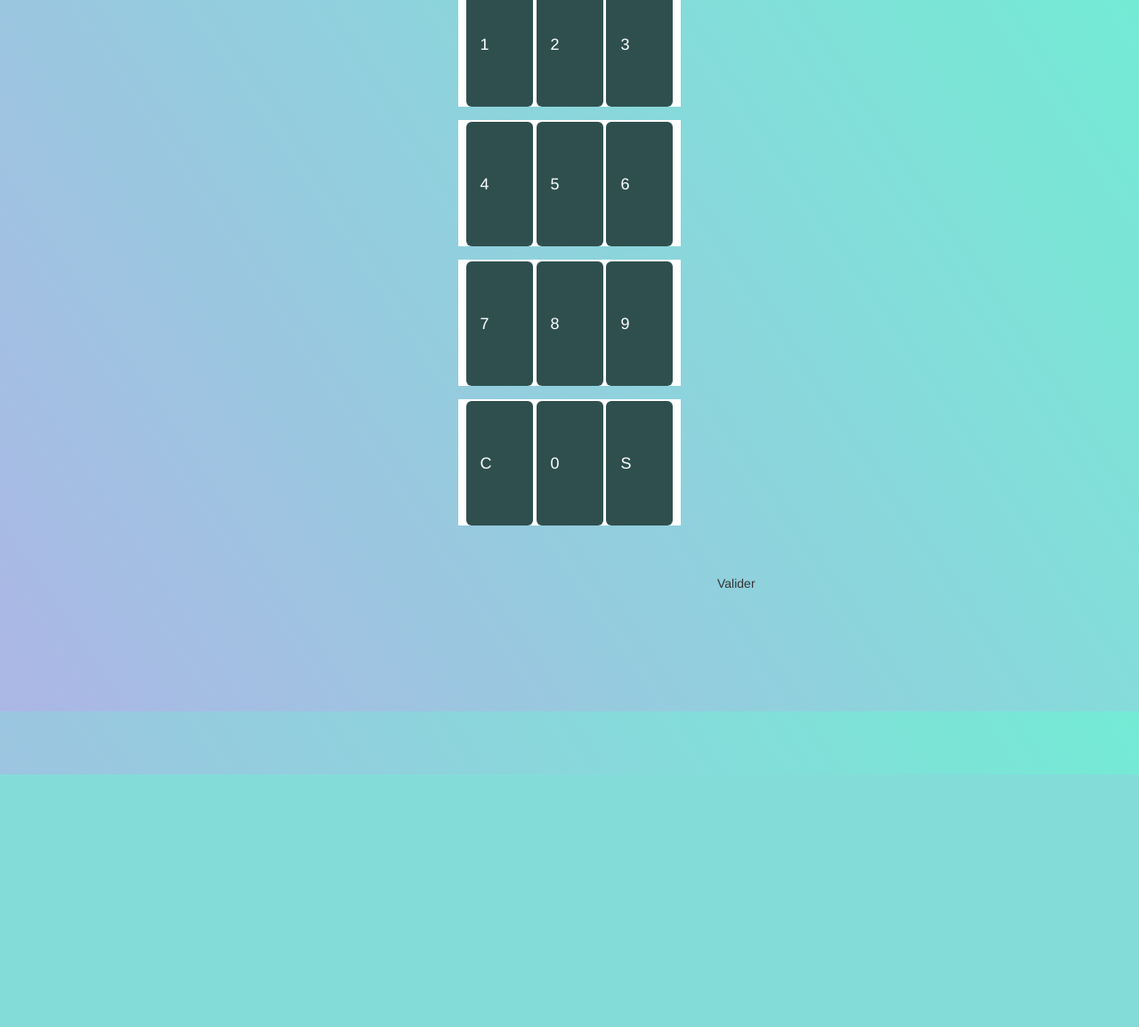
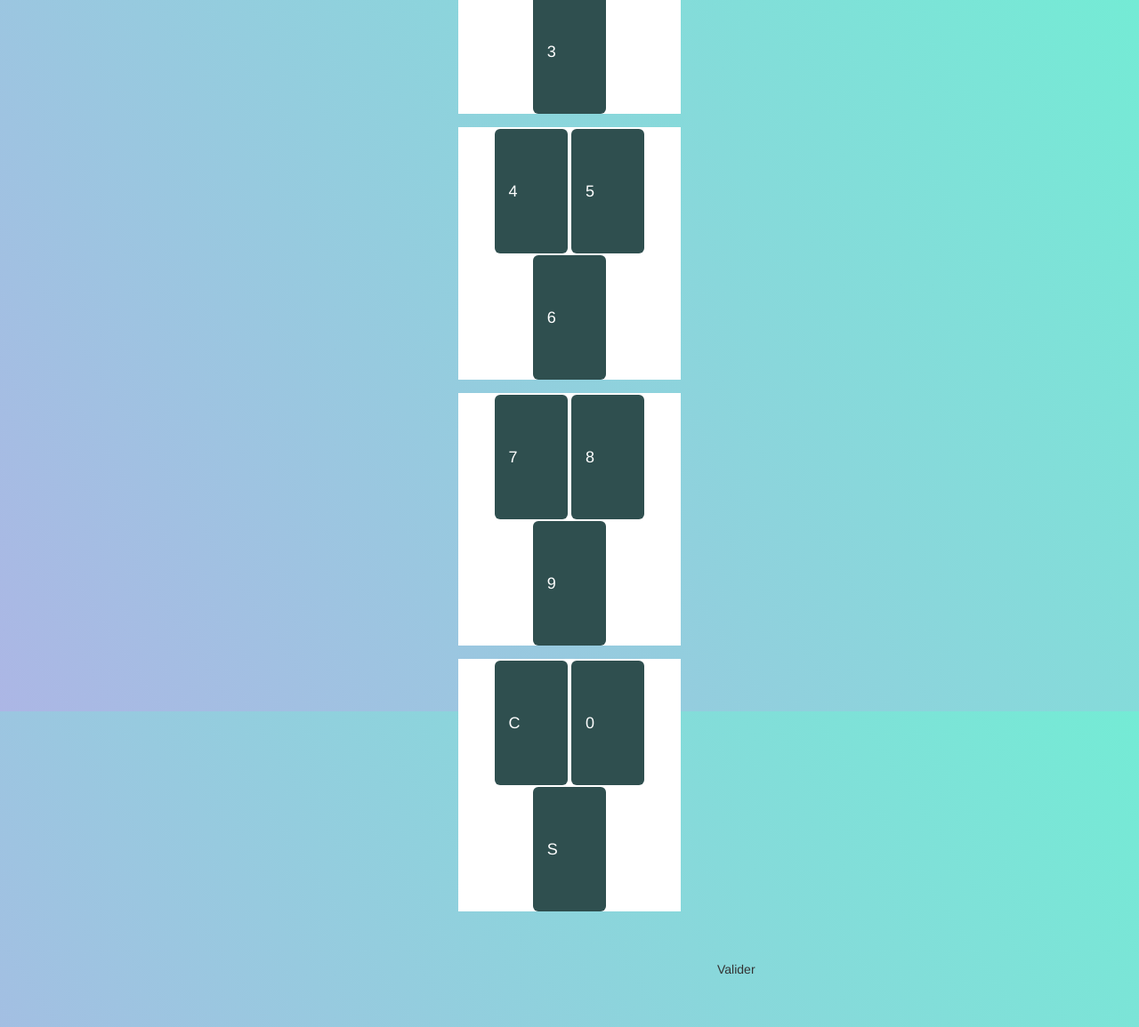
Before and after one commit to abdoulakram/inputpass, a Flask app: page / in a window 1280 px wide. Shown: the whole page at 89% size. Before the commit the page ends 871 px from the top, so only its background shows below. Run offline with Flask 2, Linux system fonts and the light colour scheme; some libraries are stand-ins or nearby versions.

Commit message:
first commit

```diff
--- a/templates/password.html
+++ b/templates/password.html
@@ -9,9 +9,9 @@
       </head>
    <body>
 
-        <div   class="container ">
+        <div   class="container"  style="margin-top:150px;">
 
-           <div  class="row"  align="center" style="margin-bottom:150px;">
+           <div  class="row"  align="center">
             <div class="col-md-12">
           <form action="/envoi" method="POST">
 
@@ -21,24 +21,24 @@
          </div>
 
           <div class="form-group" style="background-color:white;">
-            <button type="button" onclick="PressButton(this)" style="margin-top:2px;width:30%;height:140px;background-color:darkslategrey;color:white;outline:none;" class="btn-lg">1</button>
-            <button type="button" onclick="PressButton(this)" style="margin-top:2px;width:30%;height:140px;background-color:darkslategrey;color:white;outline:none;" class="btn-lg">2</button>
-            <button type="button" onclick="PressButton(this)" style="margin-top:2px;width:30%;height:140px;background-color:darkslategrey;color:white;outline:none;" class="btn-lg">3</button>
+            <button type="button" onclick="PressButton(this)" style="margin-top:2px;width:33%;height:140px;background-color:darkslategrey;color:white;outline:none;" class="btn-lg">1</button>
+            <button type="button" onclick="PressButton(this)" style="margin-top:2px;width:33%;height:140px;background-color:darkslategrey;color:white;outline:none;" class="btn-lg">2</button>
+            <button type="button" onclick="PressButton(this)" style="margin-top:2px;width:33%;height:140px;background-color:darkslategrey;color:white;outline:none;" class="btn-lg">3</button>
           </div>
           <div class="form-group" style="background-color:white;">
-            <button type="button"  onclick="PressButton(this)" style="margin-top:2px;width:30%;height:140px;background-color:darkslategrey;color:white;outline:none;" class="btn-lg">4</button>
-            <button type="button" onclick="PressButton(this)"  style="margin-top:2px;width:30%;height:140px;background-color:darkslategrey;color:white;outline:none;" class="btn-lg">5</button>
-            <button type="button"  onclick="PressButton(this)" style="margin-top:2px;width:30%;height:140px;background-color:darkslategrey;color:white;outline:none;" class="btn-lg">6</button>
+            <button type="button"  onclick="PressButton(this)" style="margin-top:2px;width:33%;height:140px;background-color:darkslategrey;color:white;outline:none;" class="btn-lg">4</button>
+            <button type="button" onclick="PressButton(this)"  style="margin-top:2px;width:33%;height:140px;background-color:darkslategrey;color:white;outline:none;" class="btn-lg">5</button>
+            <button type="button"  onclick="PressButton(this)" style="margin-top:2px;width:33%;height:140px;background-color:darkslategrey;color:white;outline:none;" class="btn-lg">6</button>
          </div>
          <div class="form-group" style="background-color:white;">
-            <button type="button" onclick="PressButton(this)"  style="margin-top:2px;width:30%;height:140px;background-color:darkslategrey;color:white;outline:none;" class="btn-lg">7</button>
-            <button type="button" onclick="PressButton(this)" style="margin-top:2px;width:30%;height:140px;background-color:darkslategrey;color:white;outline:none;" class="btn-lg">8</button>
-            <button type="button" onclick="PressButton(this)"  style="margin-top:2px;width:30%;height:140px;background-color:darkslategrey;color:white;outline:none;" class="btn-lg">9</button>
+            <button type="button" onclick="PressButton(this)"  style="margin-top:2px;width:33%;height:140px;background-color:darkslategrey;color:white;outline:none;" class="btn-lg">7</button>
+            <button type="button" onclick="PressButton(this)" style="margin-top:2px;width:33%;height:140px;background-color:darkslategrey;color:white;outline:none;" class="btn-lg">8</button>
+            <button type="button" onclick="PressButton(this)"  style="margin-top:2px;width:33%;height:140px;background-color:darkslategrey;color:white;outline:none;" class="btn-lg">9</button>
          </div>
          <div class="form-group" style="background-color:white;">
-           <button type="button"  onclick="clearLast()" style="margin-top:2px;width:30%;height:140px;background-color:darkslategrey;color:white;outline:none;" class="btn-lg">C</button>
-            <button type="button" onclick="PressButton(this)"  style="margin-top:2px;width:30%;height:140px;background-color:darkslategrey;color:white;outline:none;" class="btn-lg">0</button>
-            <button type="button"  onclick="ClearAll()" style="margin-top:2px;width:30%;height:140px;background-color:darkslategrey;color:white;outline:none;" class="btn-lg">S</button>
+           <button type="button"  onclick="clearLast()" style="margin-top:2px;width:33%;height:140px;background-color:darkslategrey;color:white;outline:none;" class="btn-lg">C</button>
+            <button type="button" onclick="PressButton(this)"  style="margin-top:2px;width:33%;height:140px;background-color:darkslategrey;color:white;outline:none;" class="btn-lg">0</button>
+            <button type="button"  onclick="ClearAll()" style="margin-top:2px;width:33%;height:140px;background-color:darkslategrey;color:white;outline:none;" class="btn-lg">S</button>
          </div>
          </div >
         <div class="form-group">
```
